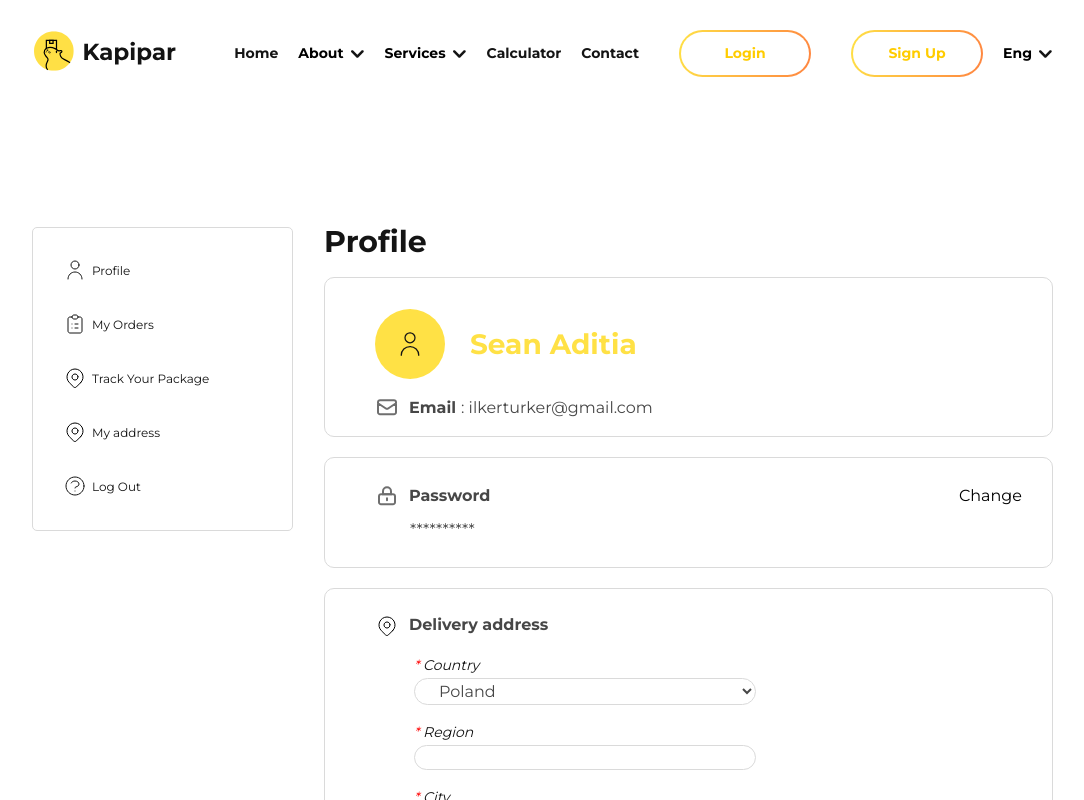
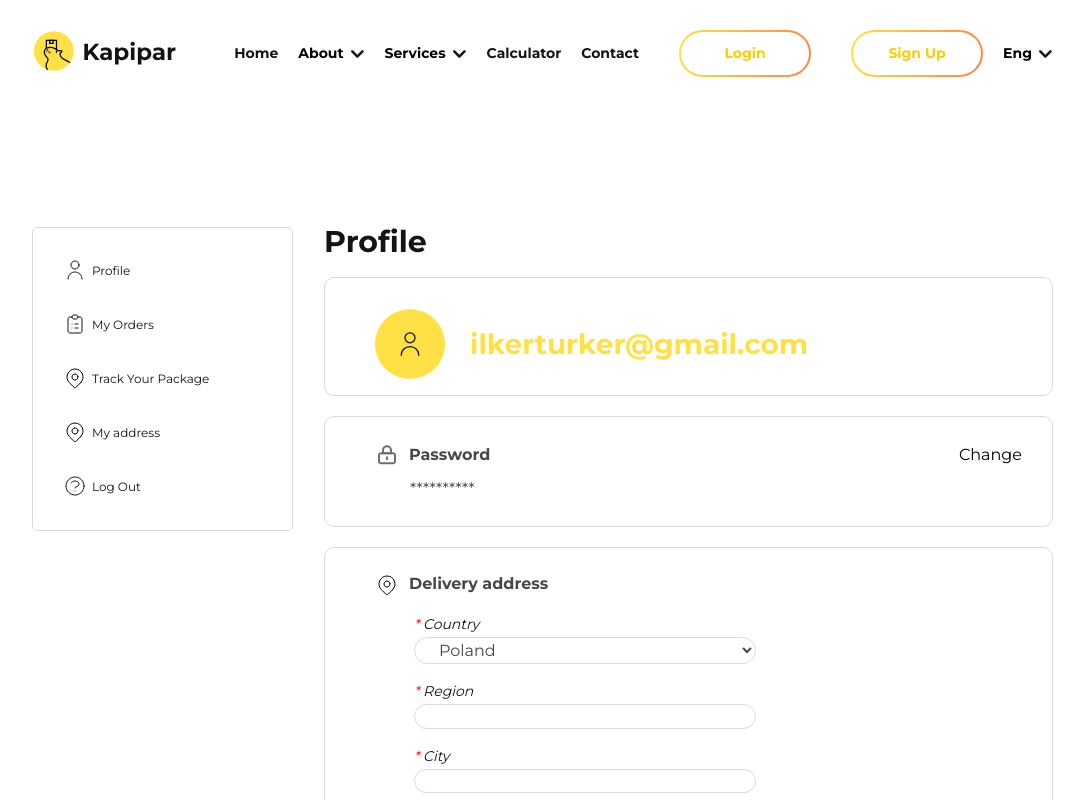
Before and after one commit to plabelclothing/kapipar-web-dashboard, a Next.js app: page /profile in a window 1280 px wide. Shown: the top 800 px of the page, without its empty margins (98-1182 px from the left). Built offline with nearby package versions, Linux system fonts and the light colour scheme.

Commit message:
move faqAccordion to components folder

```diff
--- a/src/pages/_app.tsx
+++ b/src/pages/_app.tsx
@@ -3,7 +3,7 @@ import type { NextPage } from 'next';
 import type { AppProps } from 'next/app';
 import Script from 'next/script';
 import '../styles/global.css';
-import '../styles/pages.css'
+import '../styles/pages.css';
 
 export type NextPageWithLayout<P = {}, IP = P> = NextPage<P, IP> & {
 	getLayout?: (page: ReactElement) => ReactNode
--- a/src/pages/calculator/index.tsx
+++ b/src/pages/calculator/index.tsx
@@ -32,7 +32,7 @@ const Calculator: NextPageWithLayout = () => {
             <div className="block-2_wrapper">
               <div className="owner-postal_wrapper">
                 <h4 className="owner-title">Postal Code</h4>
-                <input className="owner-input_small" type="text" placeholder="11122" readOnly />
+                <input className="owner-input_small" type="text" placeholder="11122" />
               </div>
               <div className="owner-package_wrapper">
                 <h4 className="owner-title">Package Weight</h4>
--- a/src/pages/faq/index.tsx
+++ b/src/pages/faq/index.tsx
@@ -1,7 +1,7 @@
 import { ReactElement, useState } from 'react';
 import RootLayout from '@/components/rootLayout';
 import type { NextPageWithLayout } from '../_app';
-import { FaqAccordion } from './FaqAccordion';
+import { FaqAccordion } from '../../components/FaqAccordion';
 
 const Faq: NextPageWithLayout = () => {
   const [faqStyleActive, setFaqStyleActive] = useState(false);
--- a/src/pages/profile/index.tsx
+++ b/src/pages/profile/index.tsx
@@ -34,12 +34,9 @@ const Profile: NextPageWithLayout = () => {
             <div className="photo-circle">
               <img className="user-photo" src="/icons/profile-icon.svg" alt="" />
             </div>
-            <p className="profile-name">Sean Aditia</p>
+            <p className="profile-name">ilkerturker@gmail.com</p>
           </div>
-          <div className="profile-email">
-            <img className="mail-icon" src="/icons/mail-icon.svg" alt="email-icon" />
-            <p className="email-title"><span className="highlight">Email</span>: ilkerturker@gmail.com</p>
-          </div>
+
         </div>
         <div className="profile-password_wrapper">
           <div className="profile-password">
--- a/src/pages/register/register.css
+++ b/src/pages/register/register.css
@@ -4,6 +4,7 @@
 .wrapper_register-main {
   width: 1429px;
   font-family: 'Montserrat', sans-serif;
+  margin: auto;
 }
 
 .logo-image {
```
Also changed, not shown: src/components/FaqAccordion.tsx (renamed from src/pages/faq/FaqAccordion.tsx).
